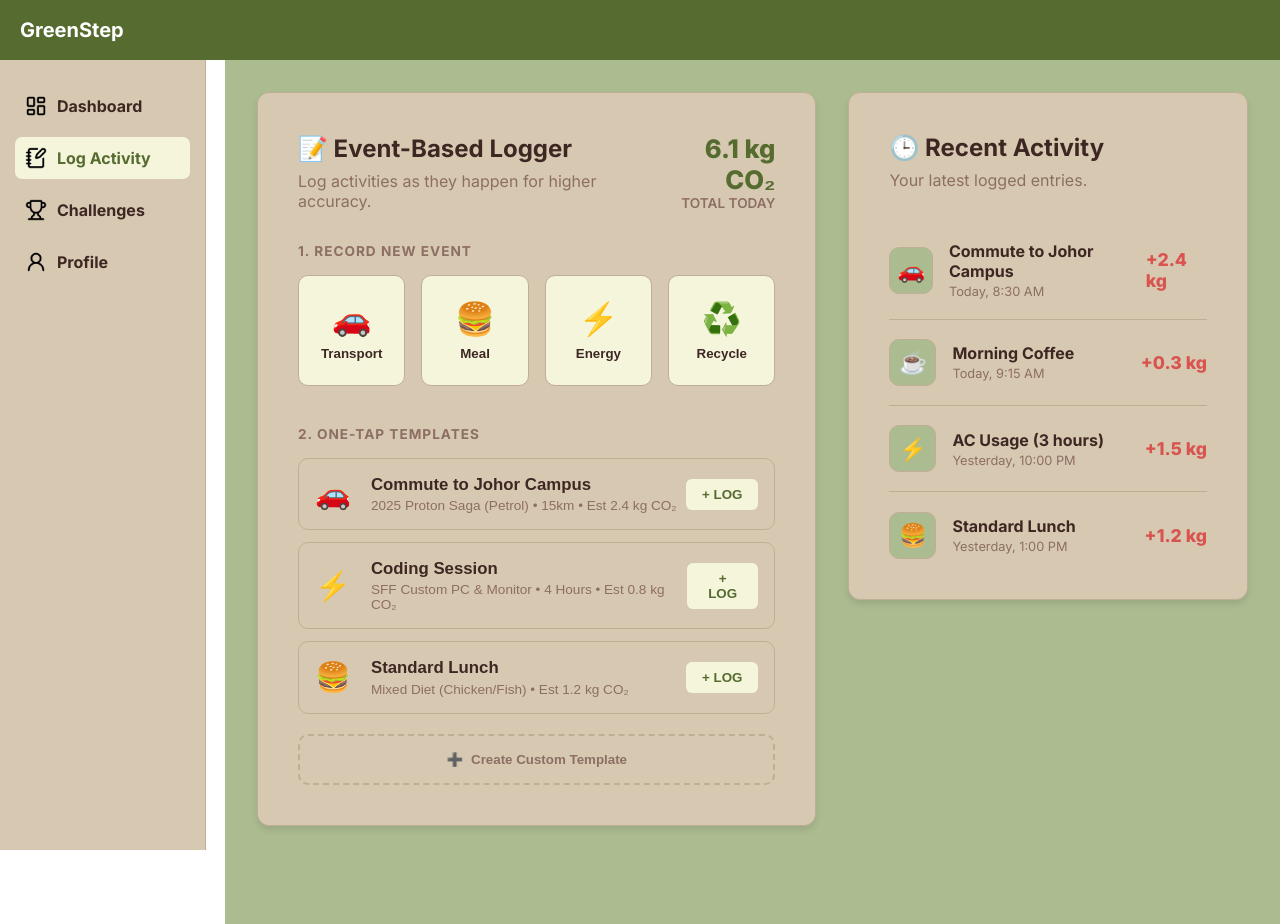
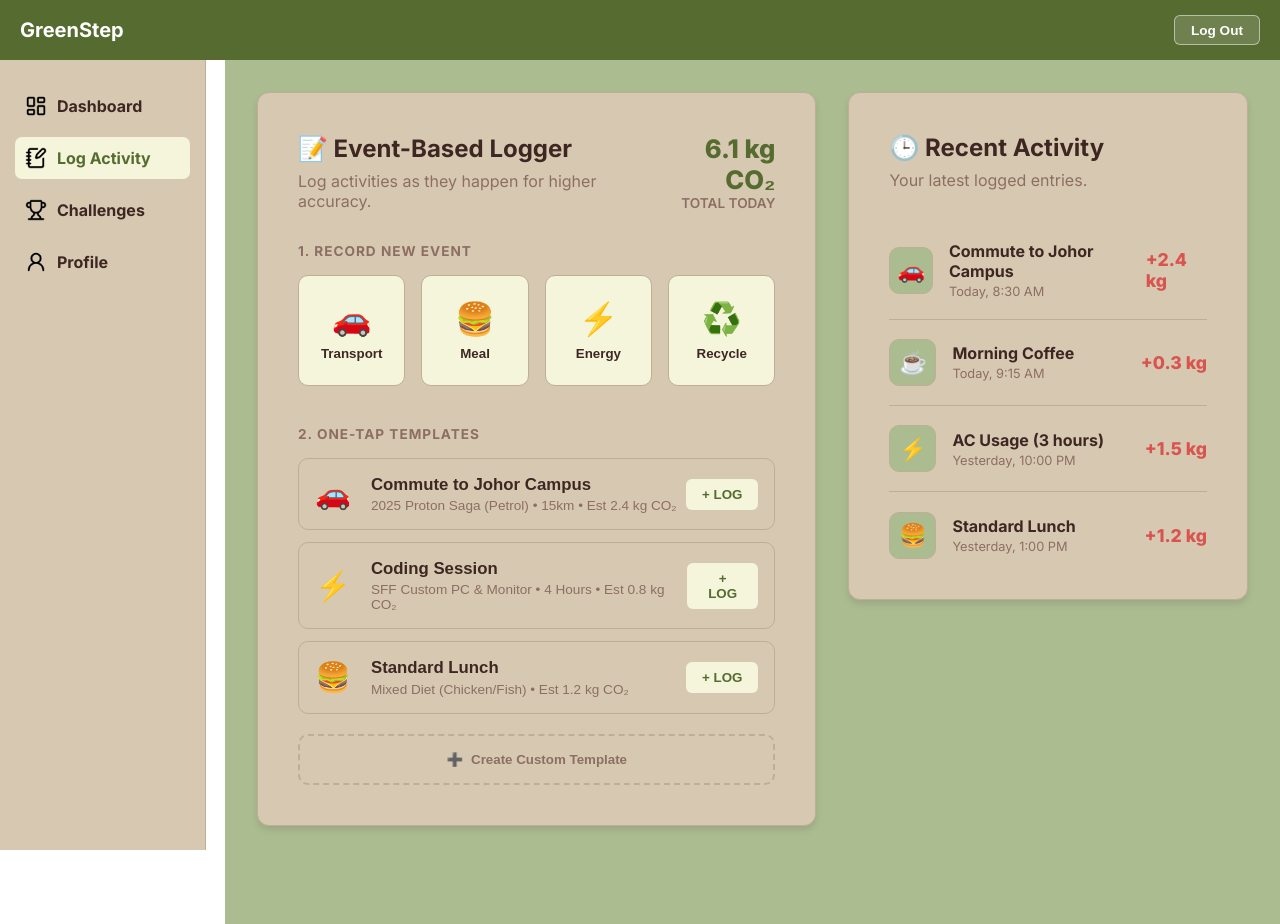
Before and after one commit to heartrow/CPADProject, a Vue app in the folder GreenStep/: page /activity in a window 1280 px wide. Built offline with nearby package versions, Linux system fonts and the light colour scheme.

Commit message:
add log out button

```diff
--- a/GreenStep/src/components/TopBar.vue
+++ b/GreenStep/src/components/TopBar.vue
@@ -1,6 +1,23 @@
+<script setup>
+import { useRouter } from 'vue-router'
+
+const router = useRouter()
+
+const handleLogout = () => {
+  // If you add authentication later, you would clear the user's token here
+  // localStorage.removeItem('user_token')
+
+  // Redirect back to the login page
+  router.push('/')
+}
+</script>
+
 <template>
     <div class="page-header">
         <h1>GreenStep</h1>
+        <button class="logout-btn" @click="handleLogout">
+           Log Out
+        </button>
     </div>
 </template>
 
@@ -19,6 +36,21 @@
         z-index: 30;
     }
 
+    .logout-btn {
+        background: rgba(255, 255, 255, 0.15);
+        color: white;
+        border: 1px solid rgba(255, 255, 255, 0.5);
+        padding: 0.4rem 1rem;
+        border-radius: 6px;
+        font-size: 0.85rem;
+        font-weight: 600;
+        cursor: pointer;
+        transition: all 0.2s ease;
+        display: flex;
+        align-items: center;
+        gap: 0.4rem;
+    }
+
     h1 {
         font-size: 20px;
         margin: 0;
```
